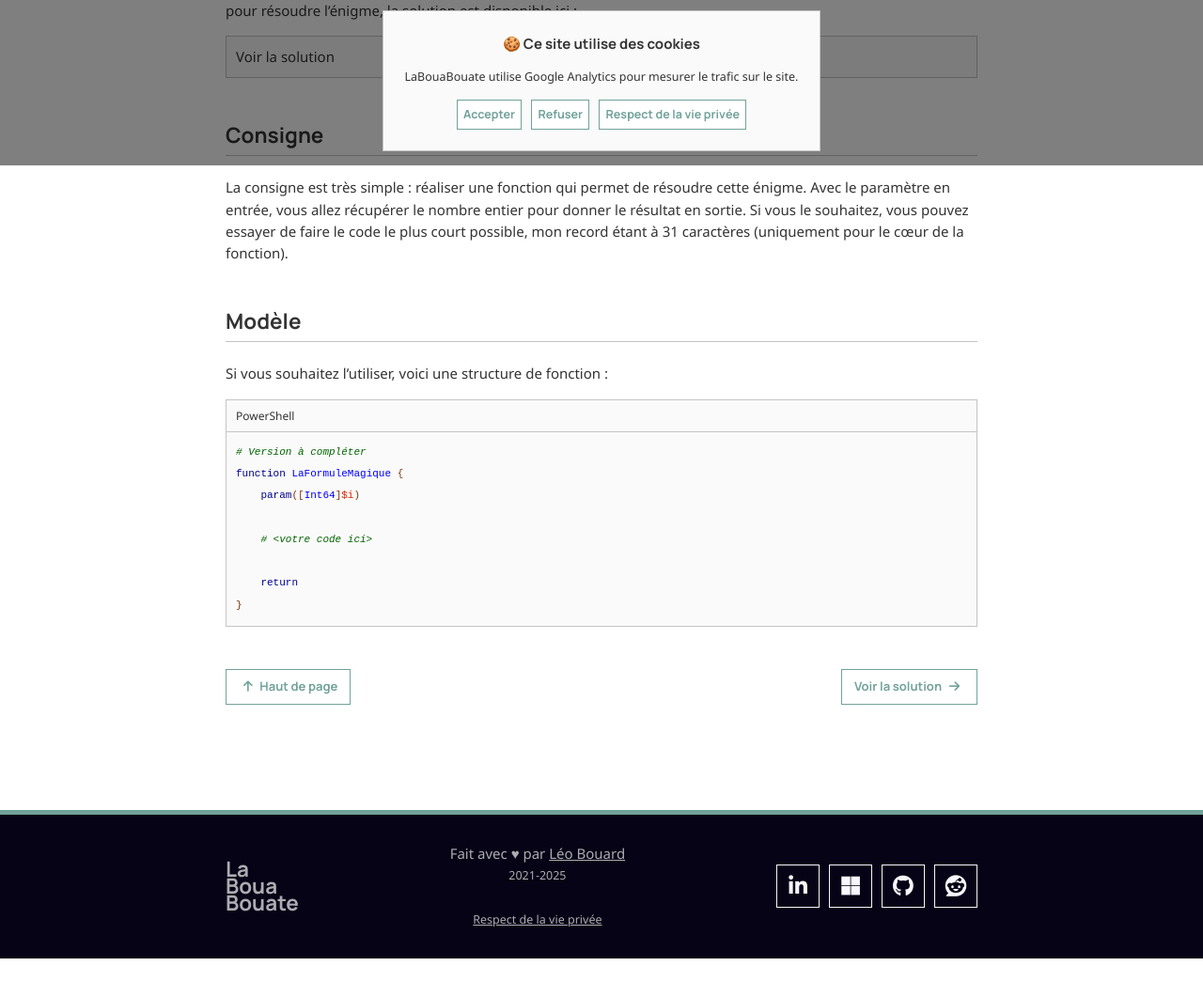
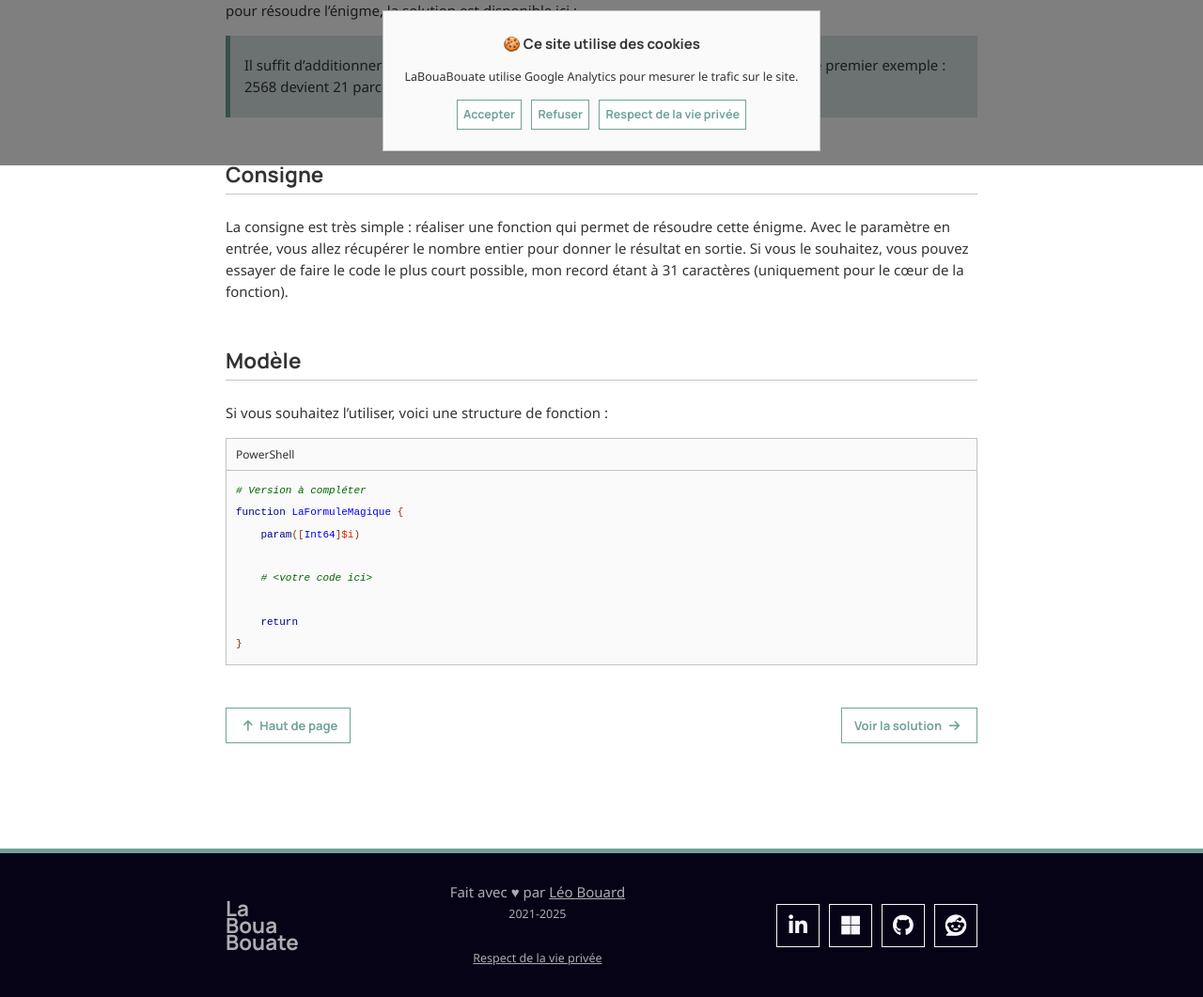
Before and after one commit to leobouard/leobouard.github.io, a Jekyll site: the page built from _posts/2021-11-02-la-formule-magique.md, in a window 1280 px wide. Shown: the part 724-1785 px from the top of the page at 94% size. Built offline with Jekyll 4.4.1, drawn with Linux system fonts in a browser that asks for light colours; nearby versions of some CDN libraries; some web fonts are replaced; before the commit the page ends 1744 px from its top, so only the background shows below that.

Commit message:
Nettoyage CSS & HTML details

```diff
--- a/_posts/2021-11-02-la-formule-magique.md
+++ b/_posts/2021-11-02-la-formule-magique.md
@@ -20,10 +20,7 @@ Pour ce défi, vous allez devoir résoudre une petite énigme avant de passer à
 
 L'énigme n'est pas très complexe, donc pas besoin d'aller chercher bien loin. Si vous rencontrez des difficultés pour résoudre l'énigme, la solution est disponible ici :
 
-<details>
-  <summary>Voir la solution</summary>
-  <p>Il suffit d'additionner les chiffres qui composent le nombre entre eux. Pour reprendre le premier exemple : <b>2568 devient 21</b> parce que 2+5+6+8 = 21</p>
-</details>
+> Il suffit d'additionner les chiffres qui composent le nombre entre eux. Pour reprendre le premier exemple : 2568 devient 21 parce que 2+5+6+8 = 21.
 
 ## Consigne
 
--- a/assets/css/style.scss
+++ b/assets/css/style.scss
@@ -47,30 +47,7 @@ main {
         height: 1px;
         margin: 50px 0px;
     }
-
-    details {
-        border: var(--border);
-        border-radius: var(--borderradius);
-        user-select: none;
-        overflow: hidden;
-    }
-
-    details > summary {
-        list-style: none;
-        padding: 10px;
-        background: var(--lightaccent);
-    }
-
-    details[open] > summary {
-        border-bottom: var(--border);
-    }
-
-    details > p {
-        margin: 15px;
-    }
 }
-
-
 
 @media screen and (max-width: 950px) {
 
```
